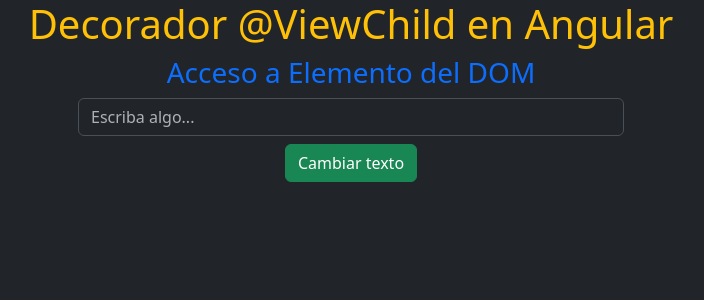
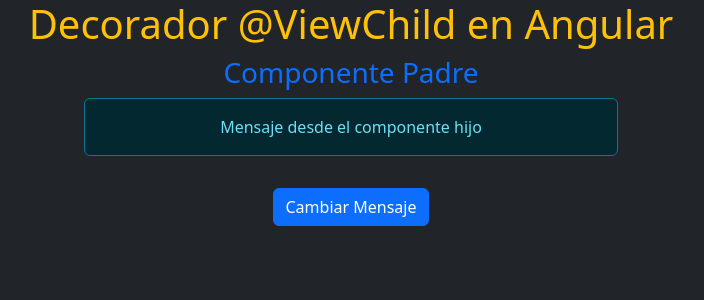
Before and after one commit to juliMillen/angular_curso, an Angular app: page / in a window 1280 px wide. Shown: the top 300 px of the page, without its empty margins (289-993 px from the left). Built offline with nearby package versions, Linux system fonts and the light colour scheme.

Commit message:
referencia componente padre e hijo con viewchild

```diff
--- a/src/app/app.component.html
+++ b/src/app/app.component.html
@@ -2,5 +2,5 @@
     <h1 class="text-center text-warning">
         {{title}}
     </h1>
-    <app-view-child />
+    <app-padre/>
 </div>
--- a/src/app/components/padre/hijo/hijo.component.html
+++ b/src/app/components/padre/hijo/hijo.component.html
@@ -1,5 +1,3 @@
 <div class="container">
-    <button class="btb btb-primary" (click)="enviarMensaje()">
-        Enviar
-    </button>
+ <p class="alert alert-info w-50 mx-auto"> {{mensaje}}</p>
 </div>
--- a/src/app/components/padre/hijo/hijo.component.ts
+++ b/src/app/components/padre/hijo/hijo.component.ts
@@ -1,4 +1,4 @@
-import { Component, EventEmitter, Output } from '@angular/core';
+import { Component } from '@angular/core';
 
 @Component({
   selector: 'app-hijo',
@@ -7,12 +7,9 @@
   styleUrl: './hijo.component.css'
 })
 export class HijoComponent {
+  mensaje: string = 'Mensaje desde el componente hijo';
 
-@Output() notificarPadre = new EventEmitter<string>();
-
-
-enviarMensaje() {
-    //emitir el evento con un mensaje
-    this.notificarPadre.emit('Mensaje desde el componente hijo al padre');
+  cambiarMensaje(nuevoMensaje:string){
+    this.mensaje = nuevoMensaje;
   }
 }
--- a/src/app/components/padre/padre.component.html
+++ b/src/app/components/padre/padre.component.html
@@ -2,11 +2,9 @@
     <h3 class="text-primary">
         Componente Padre
     </h3>
-    <app-hijo (notificarPadre)="recibirNotificacion($event)"></app-hijo>
+   <app-hijo />
+   <button class="btn btn-primary mt-3" (click)="cambiarMensajeHijo()">
+    Cambiar Mensaje
+   </button>
 
-    @if (mensaje) {
-        <p class="mt-3 alert alert-info w-50 mx-auto">
-            {{mensaje}}
-        </p>
-    }
 </div>
--- a/src/app/components/padre/padre.component.ts
+++ b/src/app/components/padre/padre.component.ts
@@ -1,18 +1,17 @@
-import { Component } from '@angular/core';
+import { Component, ViewChild, viewChild } from '@angular/core';
 import { HijoComponent } from './hijo/hijo.component';
 
 @Component({
   selector: 'app-padre',
-  imports: [ HijoComponent],
+  imports: [HijoComponent],
   templateUrl: './padre.component.html',
   styleUrl: './padre.component.css'
 })
 export class PadreComponent {
-  mensaje: string = '';
 
-
-recibirNotificacion(mensajeHijo: string) {
-  this.mensaje = mensajeHijo;
-}
+  @ViewChild(HijoComponent) componenteHijo!: HijoComponent;
+  cambiarMensajeHijo() {
+    this.componenteHijo.cambiarMensaje('Mensaje actualizado desde el componente padre');
+  }
 
 }
```
